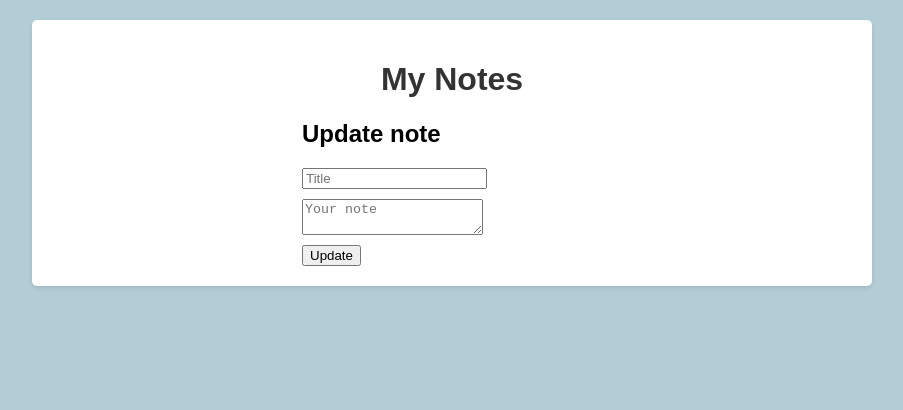
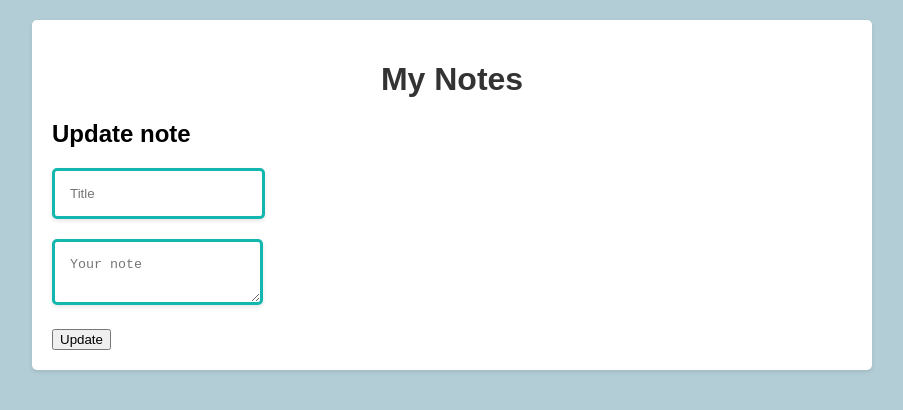
Before and after one commit to koki3000/notes-react, a React (Create React App) app: page /update/1 in a window 1280 px wide. Shown: the top 410 px of the page, without its empty margins (188-1091 px from the left). Built offline with nearby package versions, Linux system fonts and the light colour scheme; no server answers.

Commit message:
Changed style for add and update pages

```diff
--- a/src/pages/Add.js
+++ b/src/pages/Add.js
@@ -30,21 +30,27 @@ export default function Add() {
         navigate("/")
     }
     return (
-        <div className='form-container'>
+        <div>
             <h2> Add note </h2>
             <form onSubmit={handleSubmit}>
+                <div>
                     <input
+                        className='note'
                         placeholder='Title'
                         onChange={handleChange}
                         name='title'
                         value={note.title}>
                     </input>
+                </div>
+                <div>
                     <textarea
+                        className='note'
                         placeholder='Your note'
                         onChange={handleChange}
                         name='content'
                         value={note.content}>
                     </textarea>
+                </div>
                 <div>
                     <button type='submit'> Add </button>
                 </div>
--- a/src/pages/Update.js
+++ b/src/pages/Update.js
@@ -37,21 +37,27 @@ export default function Update({ route, navigation }) {
     }
 
     return (
-        <div className='form-container'>
+        <div>
             <h2> Update note </h2>
                 <form onSubmit={handleSubmit}>
+                    <div>
                         <input
+                            className='note'
                             placeholder='Title'
                             onChange={handleChange}
                             name='title'
                             value={note.title}>
                         </input>
+                    </div>
+                    <div>
                         <textarea
+                            className='note'
                             placeholder='Your note'
                             onChange={handleChange}
                             name='content'
                             value={note.content}>
                         </textarea>
+                    </div>
                     <div>
                         <button type='submit'> Update </button>
                     </div>
```
Lines whose indentation alone changed are shown as unchanged.
